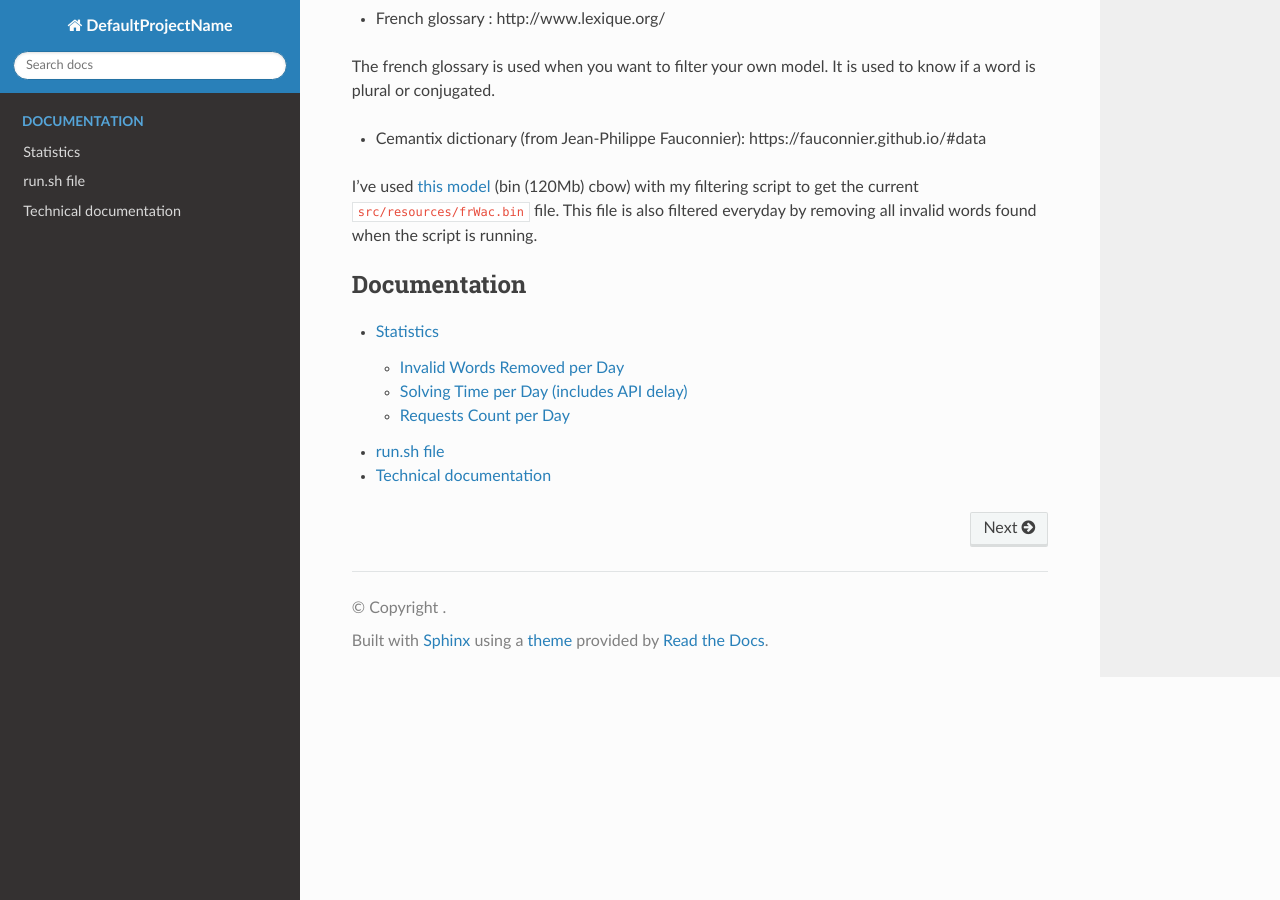
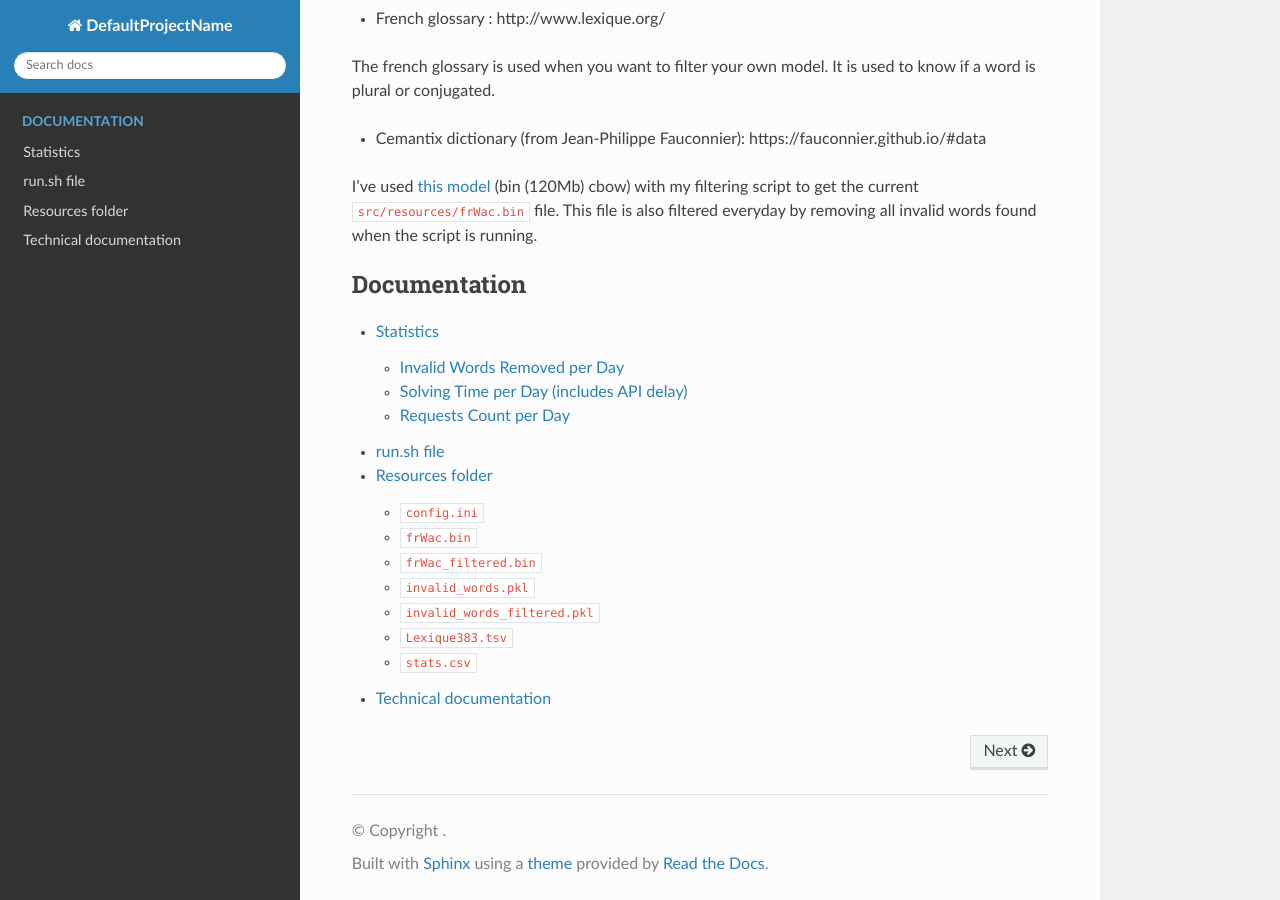
Before and after one commit to Romb38/autoCemantix, a Sphinx documentation site: the page built from docs/index.rst, in a window 1280 px wide and 900 px high, scrolled down 3038 px. Built offline with Sphinx 7.4.7 and the Read the Docs theme 3.1.0, drawn with Linux system fonts in a browser that asks for light colours; some of the changed lines change nothing that is shown.

Commit message:
Update documentation

```diff
--- a/docs/index.rst
+++ b/docs/index.rst
@@ -7,4 +7,5 @@
 
    statistics
    run-sh
+   resources
    modules
--- /dev/null
+++ b/docs/resources.rst
@@ -0,0 +1,39 @@
+Resources folder
+================
+
+In this section, we describe each file you can find in the ``src/resources/`` folder.
+
+``config.ini``
+--------------
+
+This file contains the project configuration. It includes many project variables and is self-documented.
+
+``frWac.bin``
+-------------
+
+This is the base model, obtained from `Jean-Philippe Fauconnier's page <https://fauconnier.github.io/#data>`_ and filtered locally. It is used by default to compute statistics, such as the average number of invalid words found during each round of solving Cemantix.
+
+``frWac_filtered.bin``
+----------------------
+
+This is the same model as above, but with every word checked using the Cemantix API. With this model, you're guaranteed to get only valid words — but not necessarily *all* the words known by Cemantix.
+
+``invalid_words.pkl``
+---------------------
+
+A `Pickle binary <https://docs.python.org/3/library/pickle.html>`_ file containing a list of invalid words found during Cemantix solving.
+
+``invalid_words_filtered.pkl``
+------------------------------
+
+A `Pickle binary <https://docs.python.org/3/library/pickle.html>`_ file containing a list of invalid words found while checking the model against the Cemantix API.
+
+``Lexique383.tsv``
+------------------
+
+A lexicon file from `lexique.org <https://www.lexique.org/>`_, used to locally filter a dictionary.
+
+``stats.csv``
+-------------
+
+Statistics collected during each round of Cemantix solving.
```
